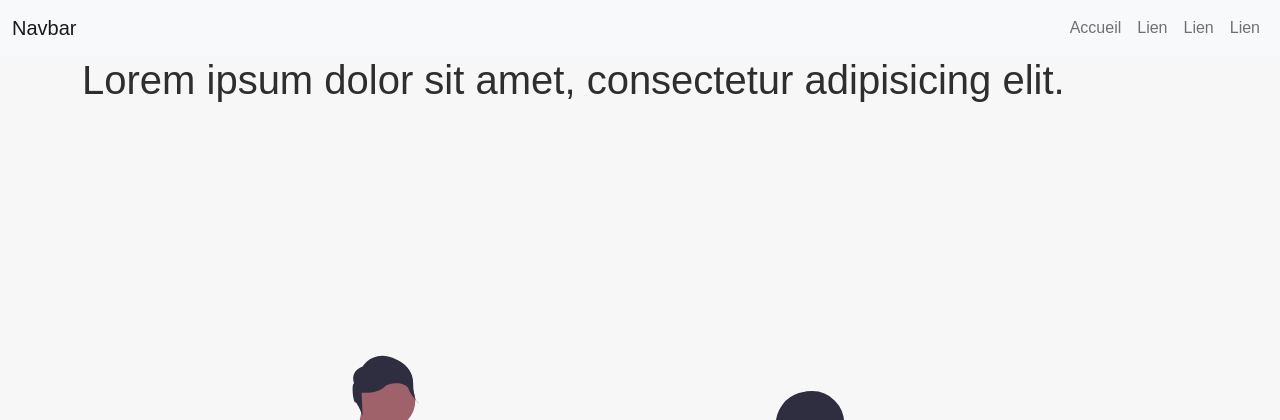
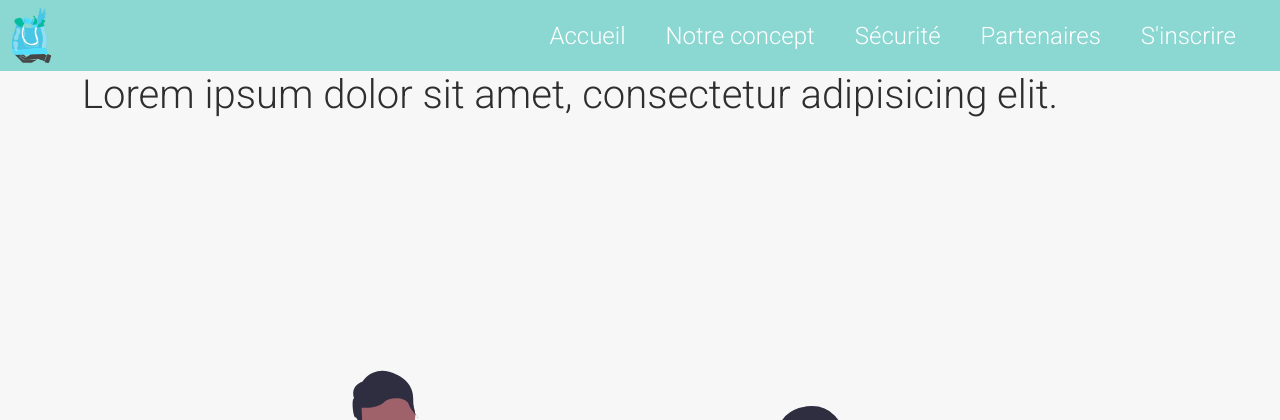
Before and after one commit to mrtcorentin/mspr-wis1, a PHP site: page / in a window 1280 px wide. Shown: the top 420 px of the page. Run offline with PHP 8.4, Linux system fonts and the light colour scheme.

Commit message:
Header finish

```diff
--- a/src/scss/layout/_header.scss
+++ b/src/scss/layout/_header.scss
@@ -0,0 +1,18 @@
+#header {
+
+
+  .navbar {
+    background-color: #8BD7D2;
+
+    ul {
+
+      li {
+
+        a {
+          color: white;
+          font-size: 1.5rem;
+        }
+      }
+    }
+  }
+}
--- a/template-parts/header.php
+++ b/template-parts/header.php
@@ -1,10 +1,10 @@
 <?php require_once 'template-parts/head.php'; ?>
 
-<header>
-    <nav class="navbar navbar-expand-lg navbar-light bg-light">
+<header id="header">
+    <nav class="navbar navbar-expand-lg">
         <div class="container-fluid">
 
-            <a class="navbar-brand" href="#">Navbar</a>
+            <img src="assets/images/logo.png" alt="#" width="40" height="55">
 
             <button class="navbar-toggler" type="button" data-bs-toggle="collapse" data-bs-target="#navbar"
                     aria-controls="navbar" aria-expanded="false" aria-label="Toggle navigation">
@@ -13,17 +13,20 @@
 
             <div class="collapse navbar-collapse" id="navbar">
                 <ul class="navbar-nav ms-auto">
-                    <li class="nav-item">
+                    <li class="nav-item me-4">
                         <a class="nav-link" href="#">Accueil</a>
                     </li>
-                    <li class="nav-item">
-                        <a class="nav-link" href="#">Lien</a>
+                    <li class="nav-item me-4">
+                        <a class="nav-link" href="#">Notre concept</a>
                     </li>
-                    <li class="nav-item">
-                        <a class="nav-link" href="#">Lien</a>
+                    <li class="nav-item me-4">
+                        <a class="nav-link" href="#">Sécurité</a>
                     </li>
-                    <li class="nav-item">
-                        <a class="nav-link" href="#">Lien</a>
+                    <li class="nav-item me-4">
+                        <a class="nav-link" href="#">Partenaires</a>
+                    </li>
+                    <li class="nav-item me-4">
+                        <a class="nav-link" href="#">S'inscrire</a>
                     </li>
                 </ul>
             </div>
```
Also changed, not shown: assets/css/app.css, assets/images/logo.png (added), 3 other files.
